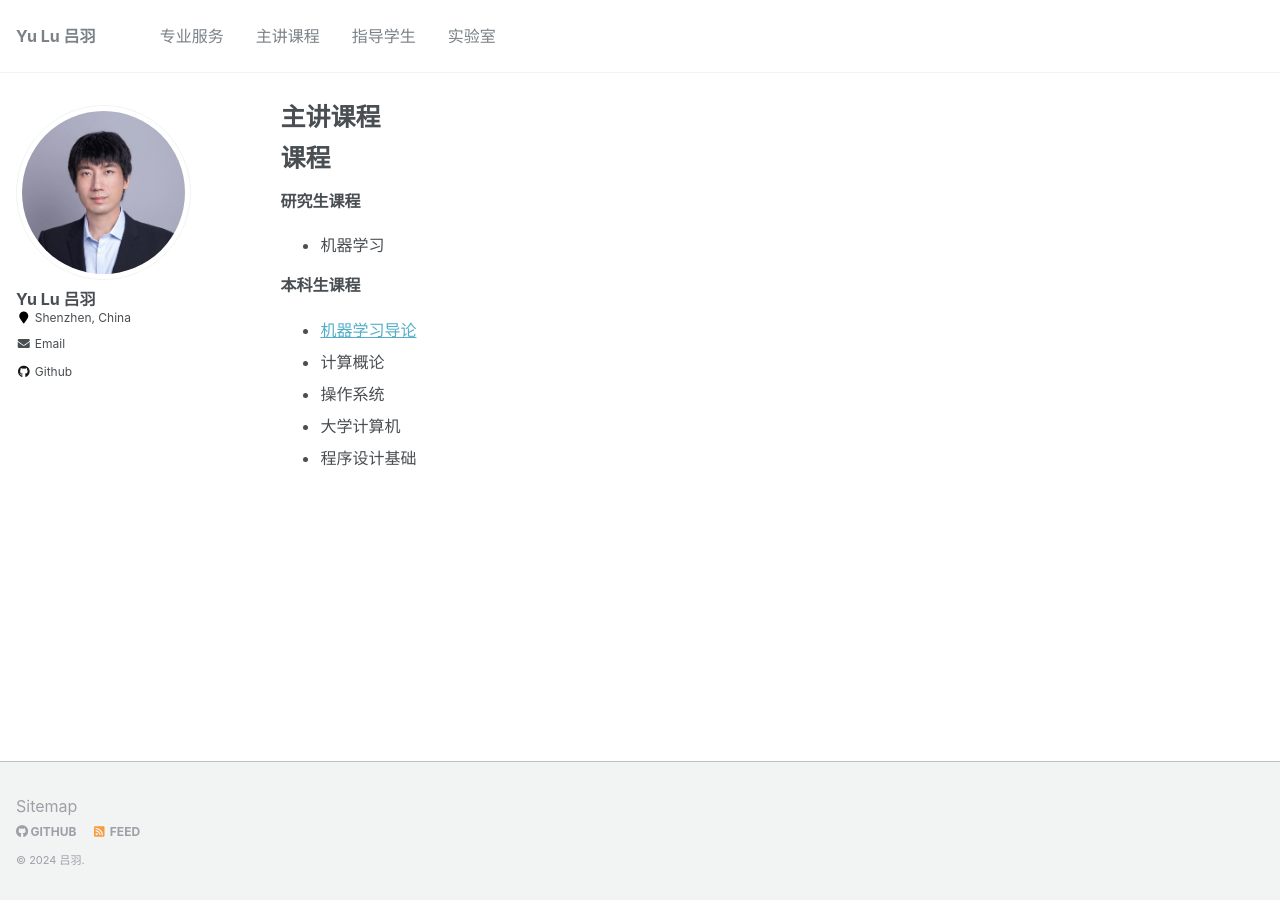
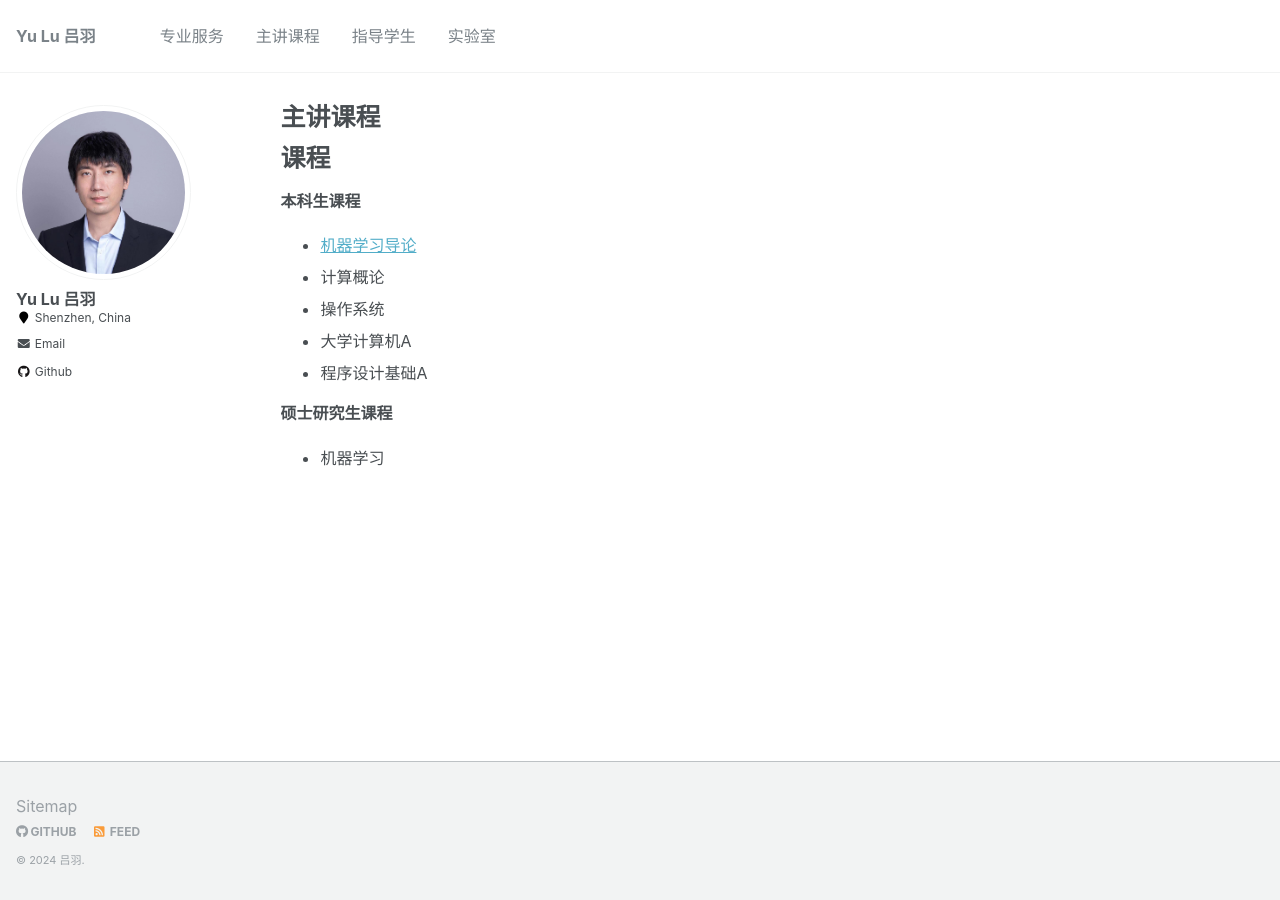
Before and after one commit to YukariUmezawa/lvyu.github.io, a Jekyll site: the page built from _pages/lesson.md, in a window 1280 px wide. Built offline with Jekyll 4.4.1, drawn with Linux system fonts in a browser that asks for light colours.

Commit message:
Update lesson.md

```diff
--- a/_pages/lesson.md
+++ b/_pages/lesson.md
@@ -8,12 +8,12 @@ author_profile: true
 课程
 ======
 
-**研究生课程**
--  机器学习
-
 **本科生课程**
 -  [机器学习导论](https://valley-bestseller-0fd.notion.site/2024-70bdcf9c5f86460e83984cc215e36dfe)
 -  计算概论
 -  操作系统
--  大学计算机
--  程序设计基础
+-  大学计算机A
+-  程序设计基础A
+
+**硕士研究生课程**
+-  机器学习
```
